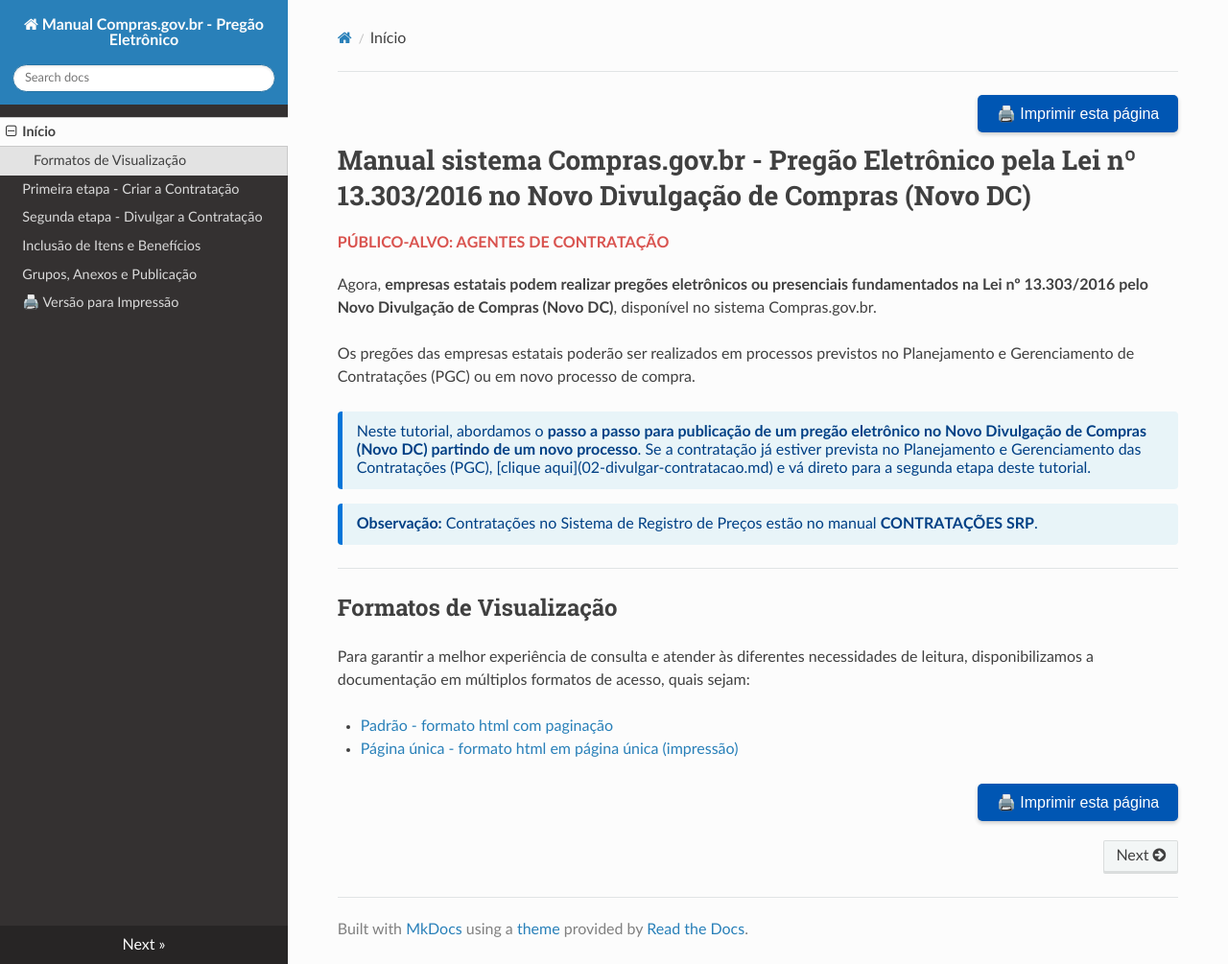
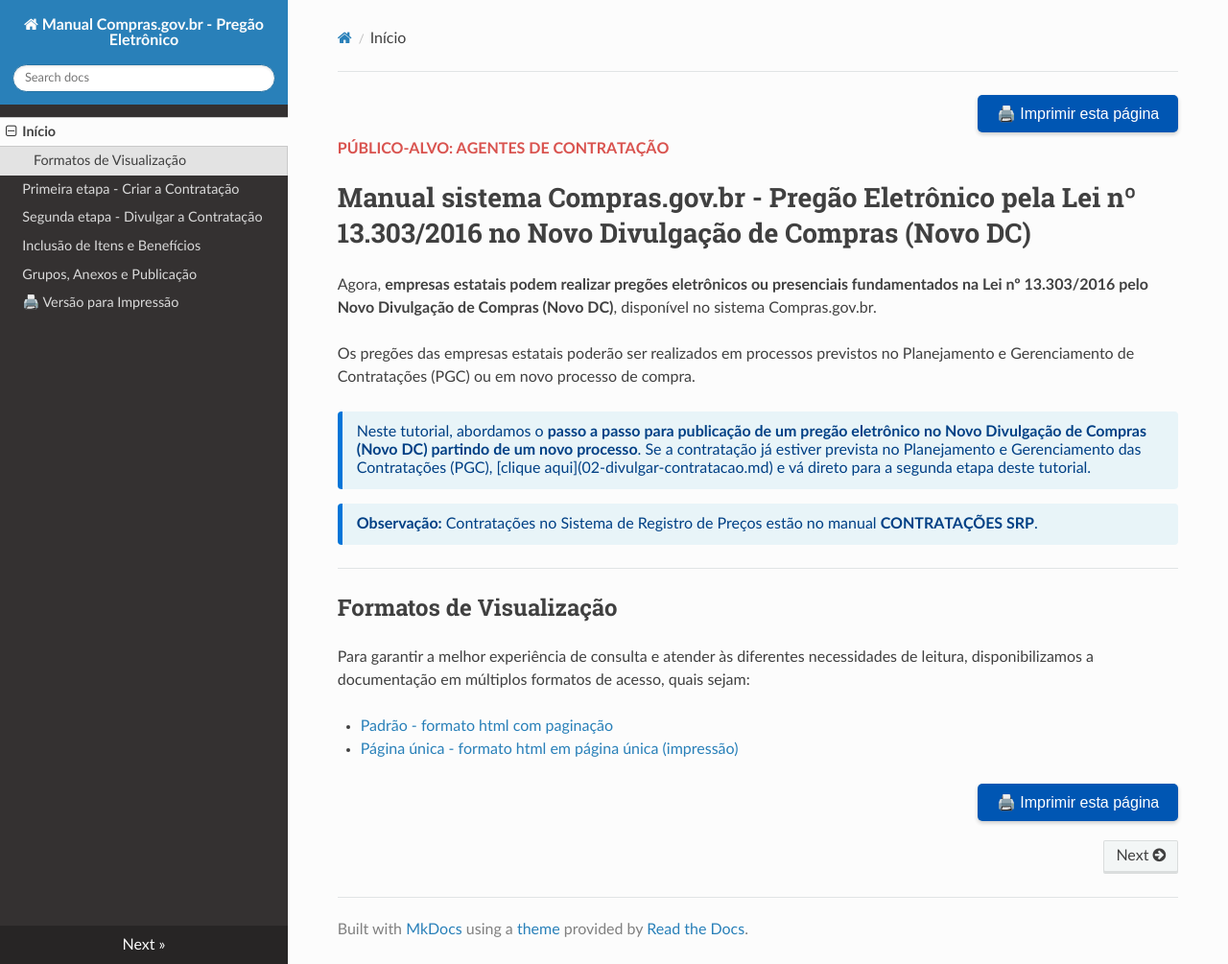
Before and after one commit to emilix10-bit/manual-compras-pregao-estilos, an MkDocs documentation site: the page built from docs/index.md, in a window 1280 px wide and 1005 px high. Shown: the whole window at 96% size. Built offline with MkDocs 1.6.1, drawn with Linux system fonts in a browser that asks for light colours; nearby versions of some CDN libraries.

Commit message:
Update index.md

```diff
--- a/docs/index.md
+++ b/docs/index.md
@@ -4,9 +4,9 @@
   </button>
 </div>
 
+<p style="font-weight: bold; color: #d9534f; margin-top: -5px; margin-bottom: 20px;">PÚBLICO-ALVO: AGENTES DE CONTRATAÇÃO</p>
+
 # Manual sistema Compras.gov.br - Pregão Eletrônico pela Lei nº 13.303/2016 no Novo Divulgação de Compras (Novo DC)
-
-<p style="font-weight: bold; color: #d9534f; margin-top: -5px; margin-bottom: 20px;">PÚBLICO-ALVO: AGENTES DE CONTRATAÇÃO</p>
 
 Agora, **empresas estatais podem realizar pregões eletrônicos ou presenciais fundamentados na Lei nº 13.303/2016 pelo Novo Divulgação de Compras (Novo DC)**, disponível no sistema Compras.gov.br.
 
```
